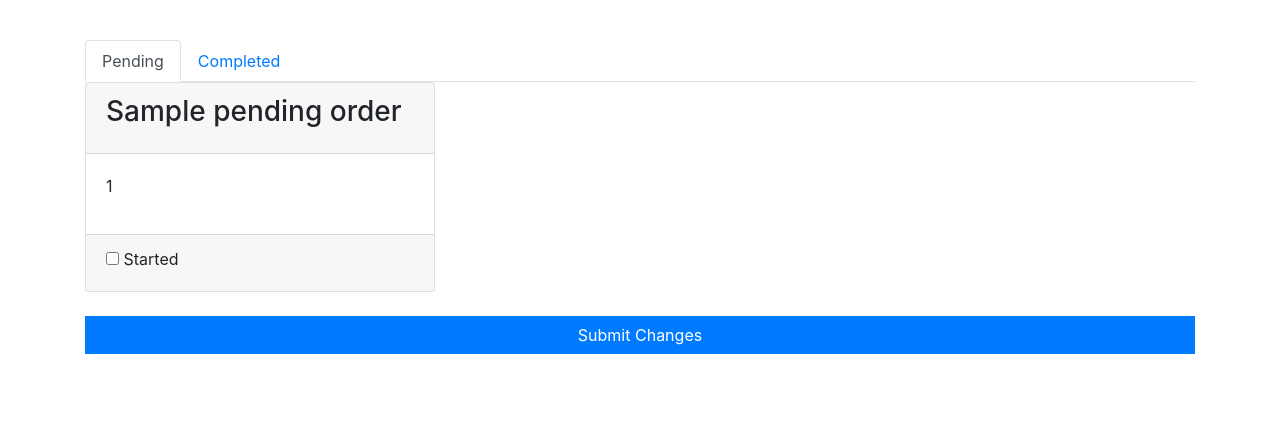
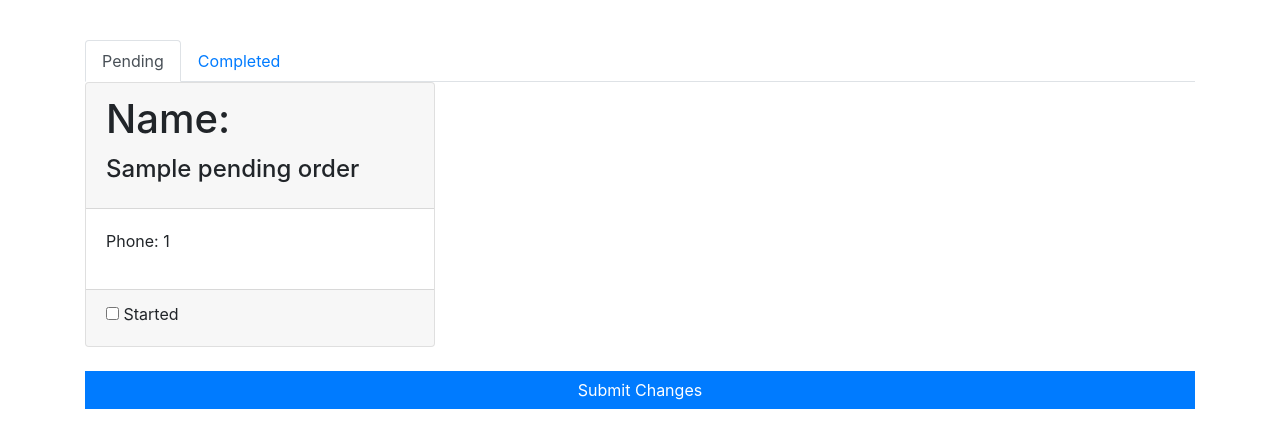
Before and after one commit to captainkev20/marthas_brew, a CodeIgniter app: the page made by application/views/order_status/order_status.php in a window 1280 px wide. Shown: the top 448 px of the page. Run offline with CodeIgniter, Linux system fonts and the light colour scheme; tables that the repository leaves empty hold one stand-in row (values such as "Sample post"); the template is opened without the code that fills it: most values are stand-ins (such as "Sample title", 1, 10 or a date in 2020); some libraries are stand-ins or nearby versions.

Commit message:
order_status view - Modifications to trigger submitChanges function. Added title headings.

```diff
--- a/application/views/order_status/order_status.php
+++ b/application/views/order_status/order_status.php
@@ -26,7 +26,7 @@
 </head>
 <body>
 <div class="container">
-    <form method="post" action="/marthas_brew/orders/submit">
+    <form method="post" action="/marthas_brew/orderstatus/submitChanges">
         <ul class="nav nav-tabs" role="tablist">
             <li class="nav-item">
                 <a class="nav-link active" id="pending-tab" data-toggle="tab" href="#pending" role="tab" aria-controls="hot" aria-selected="true">Pending</a>
@@ -42,10 +42,12 @@
                         <div class="col-md-4">
                             <div class="card">
                                 <div class="card-header">
-                                    <h3 class="card-title"><?php echo $pending_order['customer_name']; ?></h3>
+                                    <h1 class="card-title">Name:</h1>
+                                    <h4 class="card-title"><?php echo $pending_order['customer_name']; ?></h4>
                                 </div>
                                 <div class="card-body">
-                                    <p class="card-price"><?php echo $pending_order['phone_number']; ?></p>
+                                    <p class="card-price">Phone: <?php echo $pending_order['phone_number']; ?></p>
+
                                 </div>
                                 <div class="card-footer">
                                     <div class="checkbox">
@@ -76,6 +78,7 @@
                                             <input type="checkbox" value="<?php echo $completed_order['id']; ?>" name="items[]"> Add to cart
                                         </label>
                                     </div>
+
                                 </div>
                             </div>
                         </div>
@@ -87,7 +90,7 @@
         <br>
 
         <div class="btn-primary">
-            <input type="submit_changes" class="btn btn-primary" value="Submit Changes">
+            <input type="submit" class="btn btn-primary" value="Submit Changes">
 
         </div>
 
```
